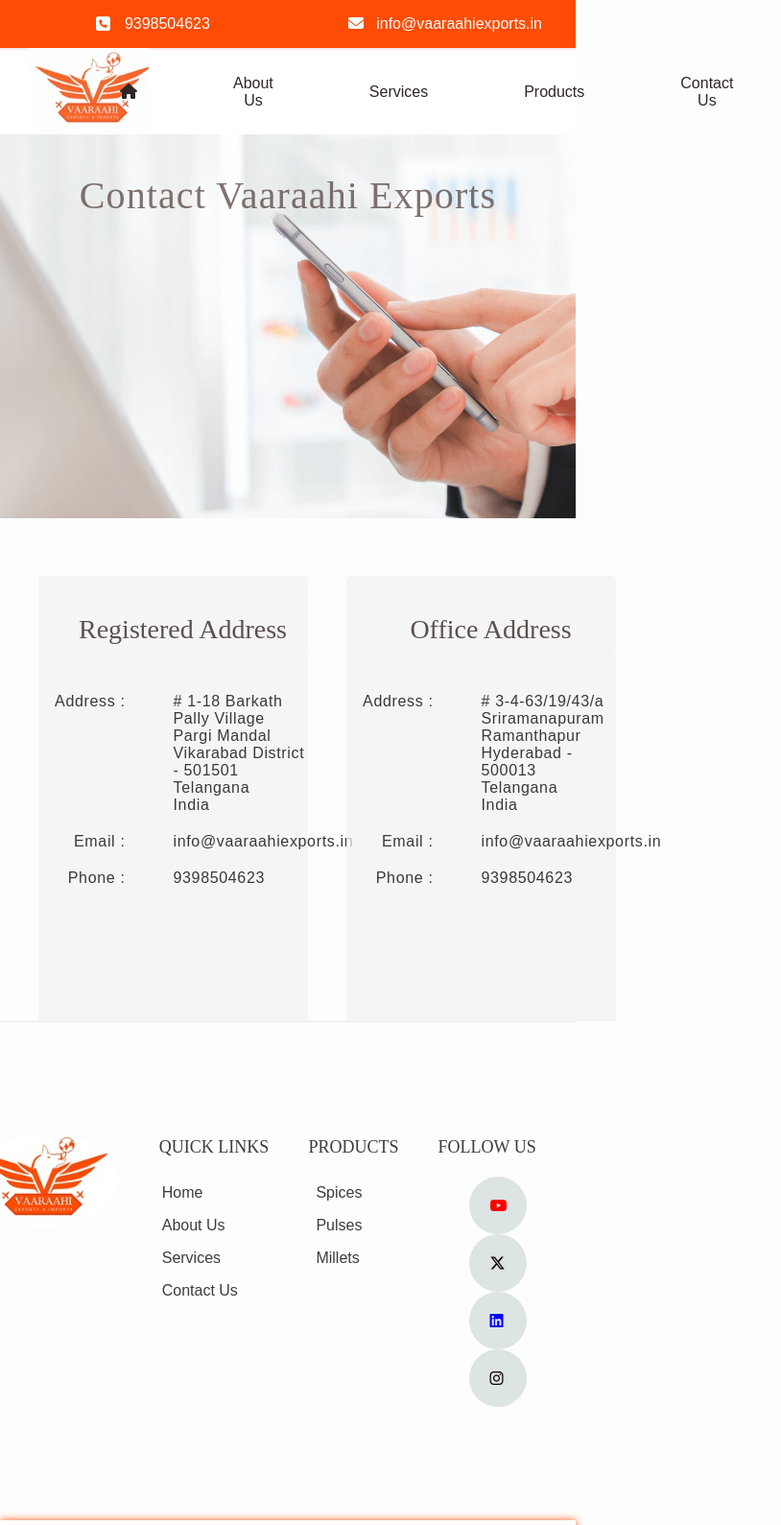
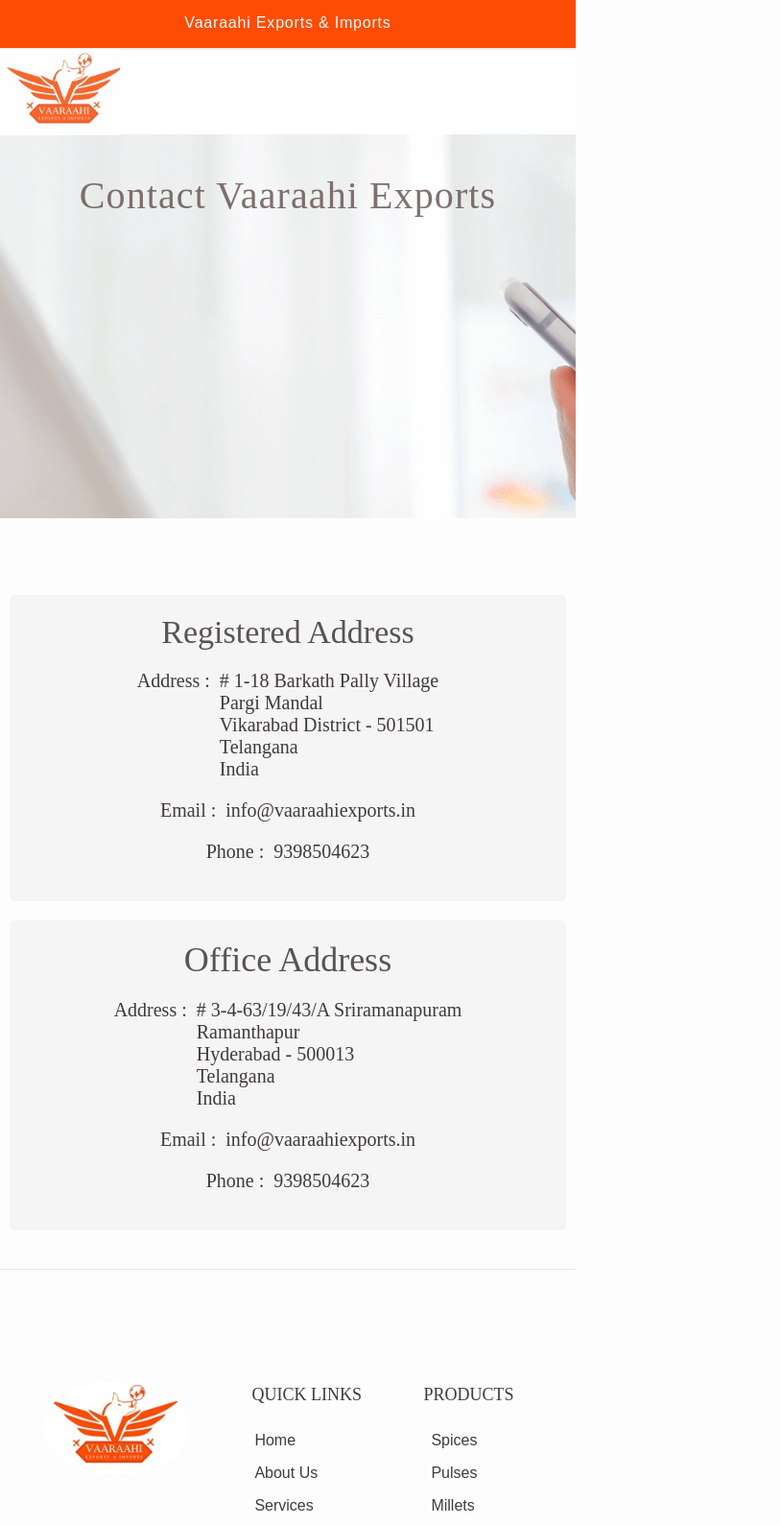
Before and after one commit to swramesh017-arch/vaaraahiexports.in, a plain HTML site: page contact.html in a window 600 px wide. Shown: the top 1589 px of the page at 96% size, 814 px wide, since content can reach past the window. Drawn offline with Linux system fonts and the light colour scheme.

Commit message:
Add files via upload

```diff
--- a/aboutus.html
+++ b/aboutus.html
@@ -41,6 +41,7 @@
         </div>
     </header>
     <div class="top-bar">
+        <div class="top-bar-title"> <p class="top-bar-title-para">Vaaraahi Exports & Imports</p></div>
         <div class="top-bar-icon">
            <span id="top-bar-icon-1"> <i class="fa-solid fa-square-phone"></i></span>
            <span id="top-bar-icon-ph"><p>9398504623</p></span>
@@ -49,7 +50,7 @@
      </div>
     <main>
         <div class="about-us-topsection">
-            <!--<img class="about-us-img" src="images/flightimg.jpg" alt="about-us-img" width="100%" height="500px"> -->
+          <!--  <img class="about-us-img" width="100%" height="auto" src="images/cargo.jpg" srcset="cargo.jpg 500w"  sizes="(max-width:600px) 100vw, (max-width:1200px) 50vw, 33vw "> -->
             <h1> About Us</h1>
         </div>
         <div class="about-company">
@@ -155,7 +156,6 @@
     </footer>
 
 
-    <script src="resourceclick.js"></script>
-    <script src="test.js"></script>
+
 </body>
 </html>
--- /dev/null
+++ b/cardamom.css
@@ -0,0 +1,51 @@
+*{
+    box-sizing: border-box;
+}
+
+.products-img-section{
+    height: 500px;
+    width: 100%;
+}
+
+.products-img-container{
+    background-image: url("images/cardamom.png");
+    height: 500px;
+    width: 100%;
+    background-size: contain;
+}
+
+.products-img-section-text {
+    padding-top: 120px;
+    font-family: poppins;
+    font-size: 50px;
+    font-weight: 500;
+    letter-spacing: 1.2px;
+    color: rgba(255, 255, 255, 0.76);
+    text-align: center;
+}
+.product-description-heading {
+    margin-top: 40px;
+    color: rgba(49, 44, 44, 0.929);
+    background-color: rgba(242, 242, 242, 0.7);
+    width: 900px;
+    font-family: poppins;
+    font-size: 24px;
+    margin-left: 40px;
+    padding-left: 20px;
+    padding-bottom: 10px;
+    padding-top: 10px;
+    border-radius: 5px;
+}
+.product-description-para-cardamom {
+    margin: 20px 40px;
+    padding-left: 20px;
+    color: rgba(49, 44, 44, 0.929);
+    background-color: rgba(242, 242, 242, 0.7);
+    font-family: poppins;
+    font-size: 20px;
+    padding-bottom: 10px;
+    padding-top: 20px;
+    width: 900px;
+    border-radius: 5px;
+    line-height: 30px;
+}
--- a/contact.css
+++ b/contact.css
@@ -6,7 +6,7 @@
     background-image: url("images/contact-banner-new.png");
     height: 400px;
     width: 100%;
-    background-size: cover;
+
 }
 
 .contact-img-sec-text{
@@ -18,73 +18,75 @@
     color: rgba(88, 70, 67, 0.76);
     text-align: center;
 }
+.contact-address-section {
+    display: grid;
+    grid-template-columns: 1fr 1fr;
+    column-gap: 20px;
+    margin-top: 80px;
+    padding-left: 30px;
+    padding-right: 30px;
+    padding-bottom: 40px;
+}
+@media (max-width:600px) {
+    .contact-address-section {
+        display: flex;
+        width: 100%;
+        flex-direction: column;
+        gap: 20px;
+        padding-left: 10px;
+        padding-right: 10px;
+    }
+}
+.contact-address-section p{
+    display: flex;
+    font-family: poppins;
+    font-size: 20px;
+    color: rgba(49, 44, 44, 0.929);
+}
+.reg-addr-sec-container, .ofc-addr-sec-container {
+    display: flex;
+    flex-direction: column;
+    gap: 20px;
+    border-radius: 5px;
+    padding-top: 20px;
+    padding-left: 40px;
+    padding-right: 40px;
+    padding-bottom: 40px;
+    background-color: rgba(242, 242, 242, 0.7);
+}
+.reg-addr-sec-container-heading, .ofc-addr-sec-container-heading {
+    display: flex;
+    width: 100%;
+    height: auto;
+    justify-content: center;
+}
+.reg-addr-sec-container-heading h1, .ofc-addr-sec-container-heading h1{
+    font-family: poppins;
+    font-size: 36px;
+    color: rgba(49, 44, 44, 0.8);
+}
+@media (max-width:600px) {
+    .reg-addr-sec-container-heading h1 {
+        font-size: 34px;
+    }
+}
+.reg-addr-sec-container-loc, .reg-addr-sec-container-email, .reg-addr-sec-container-phone, .ofc-addr-sec-container-loc, .ofc-addr-sec-container-email, .ofc-addr-sec-container-phone {
+    display: flex;
+    width: 100%;
+    height: auto;
+    justify-content: center;
 
-.contact-address-section {
-    margin-top: 60px;
+}
+h6{
     display: flex;
-    justify-content: space-between;
+    padding-right: 10px;
+    font-family: poppins;
+    font-size: 20px;
+    color: rgba(49, 44, 44, 0.929);
 }
 
-.contact-address-container {
-    display: flex;
-    width: 50%;
-    margin-left: 40px;
-    flex-direction: column;
-}
-.contact-address-container-heading {
-    color: rgb(37, 35, 35);
-    background-color: rgba(242, 242, 242, 0.7);
-    color: rgba(65, 53, 52, 0.86);
-    width: 100%;
-    font-family: poppins;
-    font-size: 28px;
-    padding-left: 20px;
-    padding-bottom: 10px;
-    padding-top: 40px;
-    border-radius: 5px;
+.reg-addr-sec-container-phone, .ofc-addr-sec-container-phone {
     display: flex;
     justify-content: center;
+
 }
-
-.office-address-container {
-    display: flex;
-    flex-direction: column;
-    padding-top: 40px;
-    padding-bottom: 140px;
-    background-color: rgba(242, 242, 242, 0.7);
-}
-.office-address-container-text, .office-email-container-text, .office-phone-container-text {
-    display: flex;
-    flex-direction: row;
-    color: rgba(39, 35, 34, 0.9);
-    justify-content: space-evenly;
-    font-family: poppins;
-    letter-spacing: 0.65px;
-}
-.office-email-container-text {
-    padding-top: 20px;
-}
-.office-phone-container-text {
-    padding-top: 20px;
-}
-.office-phone-container-text-one, .office-email-container-text-one {
-    display: flex;
-    align-items: center;
-    justify-content: right;
-    width: 50%;
-    padding-right: 50px;
-}
-.office-address-container-text-one {
-    display: flex;
-    vertical-align: top;
-    justify-content: right;
-    width: 50%;
-    padding-right: 50px;
-}
-.office-phone-container-text-two, .office-address-container-text-two, .office-email-container-text-two {
-    padding-left: 0px;
-    display: flex;
-    align-items: center;
-    justify-content: left;
-    width: 50%;
-}
--- a/contact.html
+++ b/contact.html
@@ -43,6 +43,7 @@
         </div>
     </header>
     <div class="top-bar">
+        <div class="top-bar-title"> <p class="top-bar-title-para">Vaaraahi Exports & Imports</p></div>
         <div class="top-bar-icon">
            <span id="top-bar-icon-1"> <i class="fa-solid fa-square-phone"></i></span>
            <span id="top-bar-icon-ph"><p>9398504623</p></span>
@@ -56,45 +57,38 @@
             </div>
         </div>
         <div class="contact-address-section">
-            <div class="contact-address-container">
-                <div class="contact-address-container-heading">Registered Address</div>
-               <!-- <div class="contact-address-text">
-                <p> DNO 1-18, Barkath Pally village <br> Pargi Mandal <br> Vikarabad Dist - 501501<br> Telangana <br>India</p>
-                </div> -->
-                <div class="office-address-container">
-                    <div class="office-address-container-text">
-                        <div class="office-address-container-text-one">Address :</Address></div>
-                        <div class="office-address-container-text-two"># 1-18 Barkath Pally Village<br>Pargi Mandal <br>Vikarabad District - 501501 <br>Telangana <br>India</div>
+                <div class="reg-addr-sec-container">
+                    <div class="reg-addr-sec-container-heading"> <h1> Registered Address</h1></div>
+                    <div class="reg-addr-sec-container-loc">
+                        <h6>Address :</h6>
+                        <p># 1-18 Barkath Pally Village<br>Pargi Mandal <br>Vikarabad District - 501501 <br>Telangana <br>India</p>
                     </div>
-                    <div class="office-email-container-text">
-                        <div class="office-email-container-text-one">Email :</div>
-                        <div class="office-email-container-text-two">info@vaaraahiexports.in</div>
+                    <div class="reg-addr-sec-container-email">
+                       <h6>Email :</h6>
+                        <p>info@vaaraahiexports.in</p>
                     </div>
-                    <div class="office-phone-container-text">
-                        <div class="office-phone-container-text-one">Phone :</div>
-                        <div class="office-phone-container-text-two">9398504623</div>
+                    <div class="reg-addr-sec-container-phone">
+                        <h6>Phone :</h6>
+                        <p>9398504623</p>
                     </div>
                 </div>
 
-            </div>
-            <div class="contact-address-container">
-                <div class="contact-address-container-heading">Office Address
-                </div>
-                <div class="office-address-container">
-                    <div class="office-address-container-text">
-                        <div class="office-address-container-text-one">Address :</Address></div>
-                        <div class="office-address-container-text-two"># 3-4-63/19/43/a Sriramanapuram <br>Ramanthapur <br>Hyderabad - 500013 <br>Telangana <br>India</div>
+                <div class="ofc-addr-sec-container">
+                    <div class="ofc-addr-sec-container-heading"> <h1> Office Address</h1></div>
+                    <div class="ofc-addr-sec-container-loc">
+                        <h6>Address :</h6>
+                        <p># 3-4-63/19/43/A Sriramanapuram <br>Ramanthapur <br>Hyderabad - 500013 <br>Telangana <br>India</p>
                     </div>
-                    <div class="office-email-container-text">
-                        <div class="office-email-container-text-one">Email :</div>
-                        <div class="office-email-container-text-two">info@vaaraahiexports.in</div>
+                    <div class="ofc-addr-sec-container-email">
+                        <h6>Email :</h6>
+                        <p>info@vaaraahiexports.in</p>
                     </div>
-                    <div class="office-phone-container-text">
-                        <div class="office-phone-container-text-one">Phone :</div>
-                        <div class="office-phone-container-text-two">9398504623</div>
+                    <div class="ofc-addr-sec-container-phone">
+                        <h6>Phone :</h6>
+                        <p>9398504623</p>
                     </div>
                 </div>
-            </div>
+
         </div>
     </main>
 
--- a/main.css
+++ b/main.css
@@ -14,37 +14,73 @@
     margin-top: 50px;
     background-color: hsla(0, 0%, 100%, 0.93);
     opacity: 0.85;
+    width: 100%;
     display: flex;
     flex-direction: row;
+    justify-content: space-between;
+    gap: 500px;
     z-index: 2;
-    justify-content: space-between;
     align-items: center;
     border-bottom: 0px solid hsl(0, 37%, 93%);
     border-top: 2px solid hsl(0, 37%, 93%);
+}
+@media (max-width: 1440px) {
+    .nav-bar{
+        display: flex;
+            flex-direction: row;
+            justify-content: space-between;
+            gap: 400px;
+    }
+}
+@media (max-width:900px) {
+    .nav-bar{
+        width: 100%;
+        display: flex;
+        justify-content: space-between;
+        gap: 50px;
+    }
 }
 .nav-bar a{
     color: #0c0101;
     font-weight: 500;
 }
 .nav-logo{
-    height: 92px;
-    width: 100px;
-    transform: translateX(80px);
+    height: 90px;
+    transform: translateX(px);
 }
 .logo{
     background-image: url("images/Vaaraahi\ final\ logo\ orange.jpg");
     background-size: cover;
-    margin-left: -50px;
+    margin-left: 0px;
     height: 90px;
     width: 125px;
 }
-/* menu list */
+/*  ----------- menu list ----------- */
 .menu-list {
     display: flex;
+    width: 100%;
     flex-direction: row;
     justify-content: space-between;
+    padding-right: 10px;
     align-items: center;
     position: relative;
+}
+@media (max-width: 900px) {
+    .menu-list{
+        display: flex;
+        width: 100%;
+        justify-content: space-between;
+    }
+    .list-items{
+        display: flex;
+        width: 100%;
+        justify-content: space-between;
+    }
+}
+@media (max-width: 600px){
+    .menu-list{
+        display: none;
+}
 }
 .menu-list > li{
     background-color: rgba(10, 9, 9, 0.781);
@@ -53,11 +89,21 @@
     color: #f83a00;
 }
 .menu-list .list-items li{
-    padding-top:10px;
+   /* padding-top:10px;
     padding-bottom: 10px;
     border-radius: 2px;
-    padding-right: 50px;
-    border: none;
+    padding-right: 20px;
+    border: none; */
+}
+.list-items {
+    display: flex;
+    width: 100%;
+    justify-content: space-between;
+}
+@media (max-width: 900px) {
+    .list-items li{
+        padding-right: 0px;
+    }
 }
 .list-items li{
     text-align: center;
@@ -71,7 +117,7 @@
     align-items: center;
 }
 .menu-list li:hover{
-    background-color: hsla(0, 0%, 89%, 0.856);
+   /* background-color: hsla(0, 0%, 89%, 0.856); */
     border: 0px;
     transition: background-color 0.15s;
 }
@@ -85,7 +131,7 @@
 }
 li{
     display: inline;
-    padding-left: 50px;
+    padding-left: 0px;
 }
 
 /*------------------  top-bar  --------------*/
@@ -99,12 +145,23 @@
     top: 0px;
     background-color: hsla(17, 100%, 51%, 0.938);
 }
+@media (max-width: 600px) {
+    .top-bar{
+            display: flex;
+            width: 100%;
+    }
+}
 .top-bar-icon {
     display: flex;
     margin-left: 100px;
     height: 100%;
     justify-content: center;
     align-items: center;
+}
+@media (max-width:600px) {
+    .top-bar-icon{
+        display: none;
+    }
 }
 #top-bar-icon-1{
     display: inline;
@@ -128,6 +185,23 @@
     font-size: 16px;
     text-align: center;
 }
+.top-bar-title {
+    font-family: poppins;
+    font-size: 30px;
+    width: 100%;
+    text-align: center;
+    display: none;
+    color: white;
+}
+@media (max-width: 600px) {
+    .top-bar-title {
+        display: block;
+        font-size: 36px;
+        padding-top: 15px;
+        letter-spacing: 0.8px;
+        width: 100%;
+    }
+}
 #top-bar-icon-email{
     display: inline;
     position: fixed;
@@ -141,6 +215,8 @@
 #top-bar-icon-email{
     font-size: 16px;
 }
+
+/* -------- video section --------- */
 .video-container{
     display: block;
     position: relative;
@@ -164,26 +240,25 @@
     color: rgb(37, 35, 35);
     background-color: rgba(242, 242, 242, 0.7);
     color: rgba(49, 44, 44, 0.929);
-    width: 900px;
+    width: 100%;
     font-family: poppins;
     font-size: 28px;
-    margin-left: 40px;
-    padding-left: 20px;
+    padding-left: 30px;
     padding-bottom: 10px;
     padding-top: 10px;
     border-radius: 5px;
     box-sizing: border-box;
 }
 .homepage-aboutus-para, .homepage-services-para, .homepage-products-para{
-    margin: 20px 40px;
-    padding-left: 20px;
+    margin-top: 20px;
+    padding-left: 40px;
     background-color: rgba(242, 242, 242, 0.7);
     color: rgba(49, 44, 44, 0.929);
     font-family: poppins;
     font-size: 20px;
     padding-bottom: 10px;
     padding-top: 20px;
-    width: 900px;
+    width: 100%;
     border-radius: 5px;
     line-height: 30px;
     box-sizing: border-box;
@@ -192,9 +267,15 @@
 /*--------footer section--------*/
 
 .footersection{
-    height: 400px;
+    width: 100%;
+    height: auto;
     border-top: 1px solid rgb(245, 229, 229);
     z-index: -2;
+}
+@media (max-width: 600px) {
+    h2{
+        font-size: 16px;
+    }
 }
 .footer-container{
     margin-top: 120px;
@@ -209,11 +290,24 @@
    margin-top: -5px;
 
 }
+@media (max-width: 600px) {
+    .footer-logo{
+        margin-left: 0px;
+    }
+}
 .footer-logo img{
     height: 100px;
     margin-left: -20px;
     border-radius: 50%;
     background-color:rgba(242, 242, 242, 0.7);
+}
+@media (max-width: 600px) {
+    .footer-logo{
+        height: 100px;
+    }
+    .footer-logo img{
+        height: 100px;
+    }
 }
 .quicklinks{
     display: block;
@@ -256,6 +350,11 @@
 
 .socialmedia{
     display: block;
+}
+@media (max-width: 600px) {
+    .socialmedia{
+        display: none;
+    }
 }
 .socialmedia ul li{
     display: block;
@@ -349,7 +448,8 @@
     color: linear-gradient(rgb(248, 85, 4), rgb(205, 8, 227));
 }
 .copywright{
-    height: 50px;
+    width: 100%;
+    height: auto;
     box-sizing: border-box;
     box-shadow: 0 0 0.5em rgba(255, 76, 5, 0.938);;
     display: block;
@@ -358,7 +458,11 @@
 .copywright p{
     text-align: center;
     padding-top: 15px;
-    font-size: 18px;
+    padding-bottom: 15px;
+    font-size: 20px;
+    font-family: poppins;
+    background-color: rgba(242, 242, 242, 0.7);
+    color: rgba(49, 44, 44);
 }
 
 /*------custom scrollbar-----*/
```
Also changed, not shown: aboutus.css (+111 -32 lines), index.html (+2 -4 lines), products.css (+9 -9 lines), products.html (+3 -2 lines), services.css (+10 -9 lines), services.html (+1 -0 lines).
